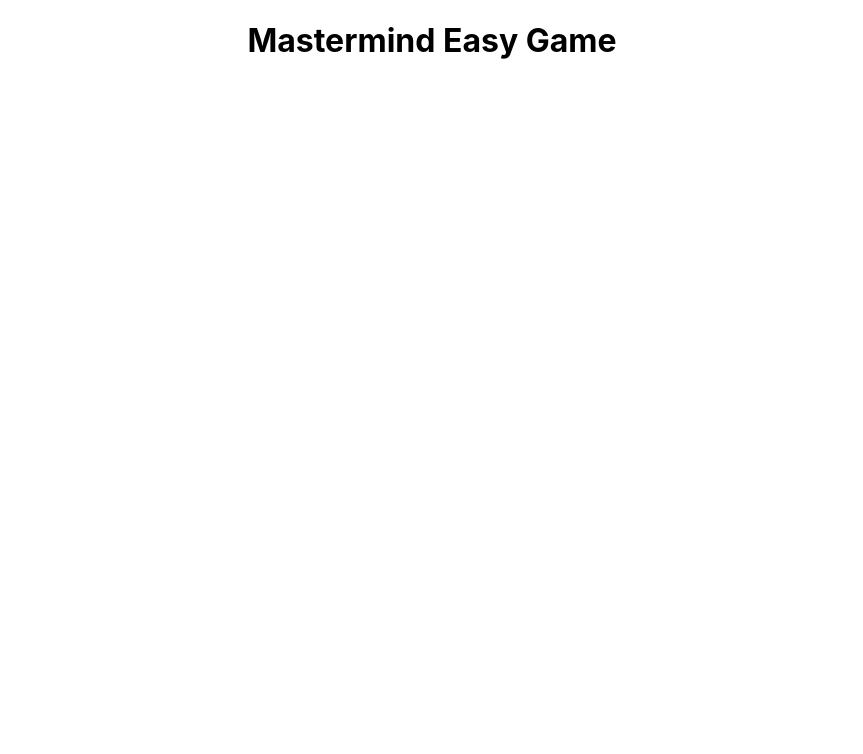
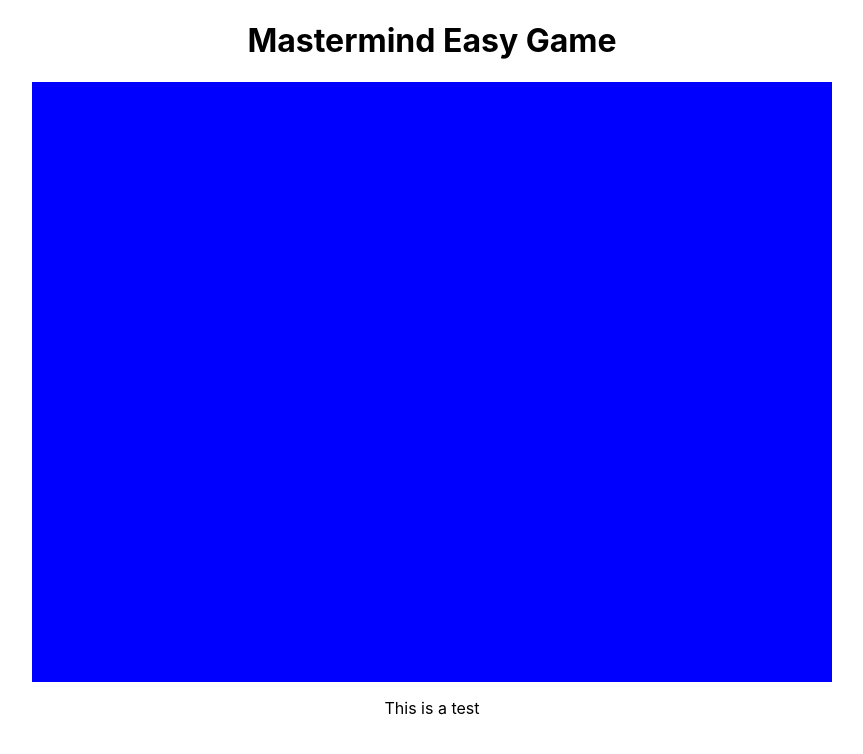
Before and after one commit to jjdelacruz1/phase3, a React (Create React App) app: page / in a window 1280 px wide. Shown: the top 754 px of the page, without its empty margins (208-1071 px from the left). Built offline with nearby package versions, Linux system fonts and the light colour scheme.

Commit message:
Add a board to the project to be able to work on.

```diff
--- a/src/App.js
+++ b/src/App.js
@@ -1,10 +1,12 @@
 import React from 'react';
 import './App.css';
+import GameBoard from './GameBoard'
 
 function App() {
   return (
     <div className="Title">
       <h1>Mastermind Easy Game</h1>
+      <GameBoard />
     </div>
   );
 }
--- /dev/null
+++ b/src/GameBoard.css
@@ -0,0 +1,5 @@
+.Board {
+  position: relative;
+  margin: 0 auto;
+  background-color: blue;
+}
--- a/src/GameBoard.js
+++ b/src/GameBoard.js
@@ -0,0 +1,20 @@
+import React from 'react';
+import './GameBoard.css';
+
+const ROW_SIZE = 300;
+const WIDTH = 800;
+const HEIGHT = 600;
+
+class GameBoard extends React.Component {
+  render() {
+    return (
+      <div>
+        <div className="Board"
+          style={{ width: WIDTH, height: HEIGHT }}>
+        </div>
+        <p>This is a test</p>
+      </div>
+      );
+    }}
+
+    export default GameBoard;
```
